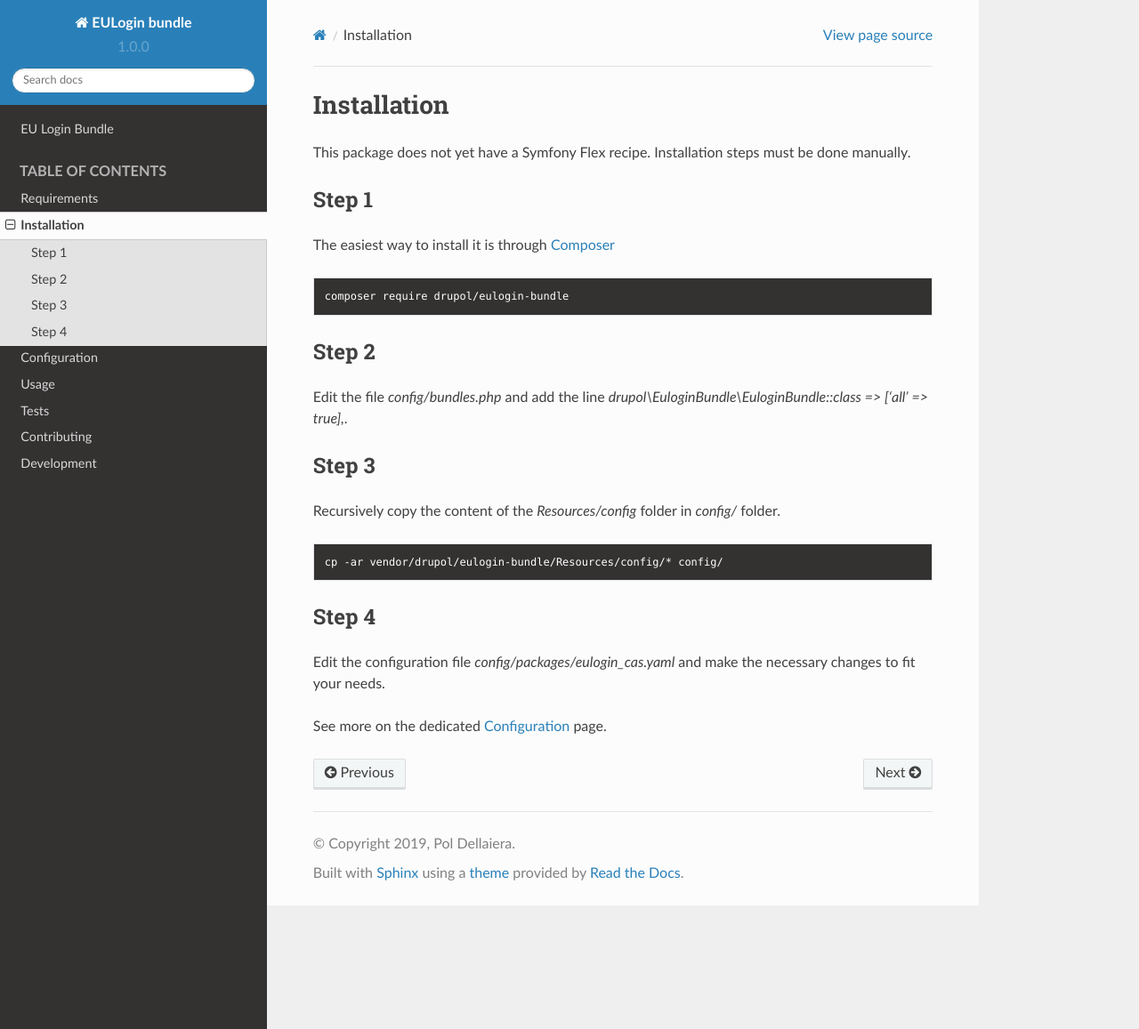
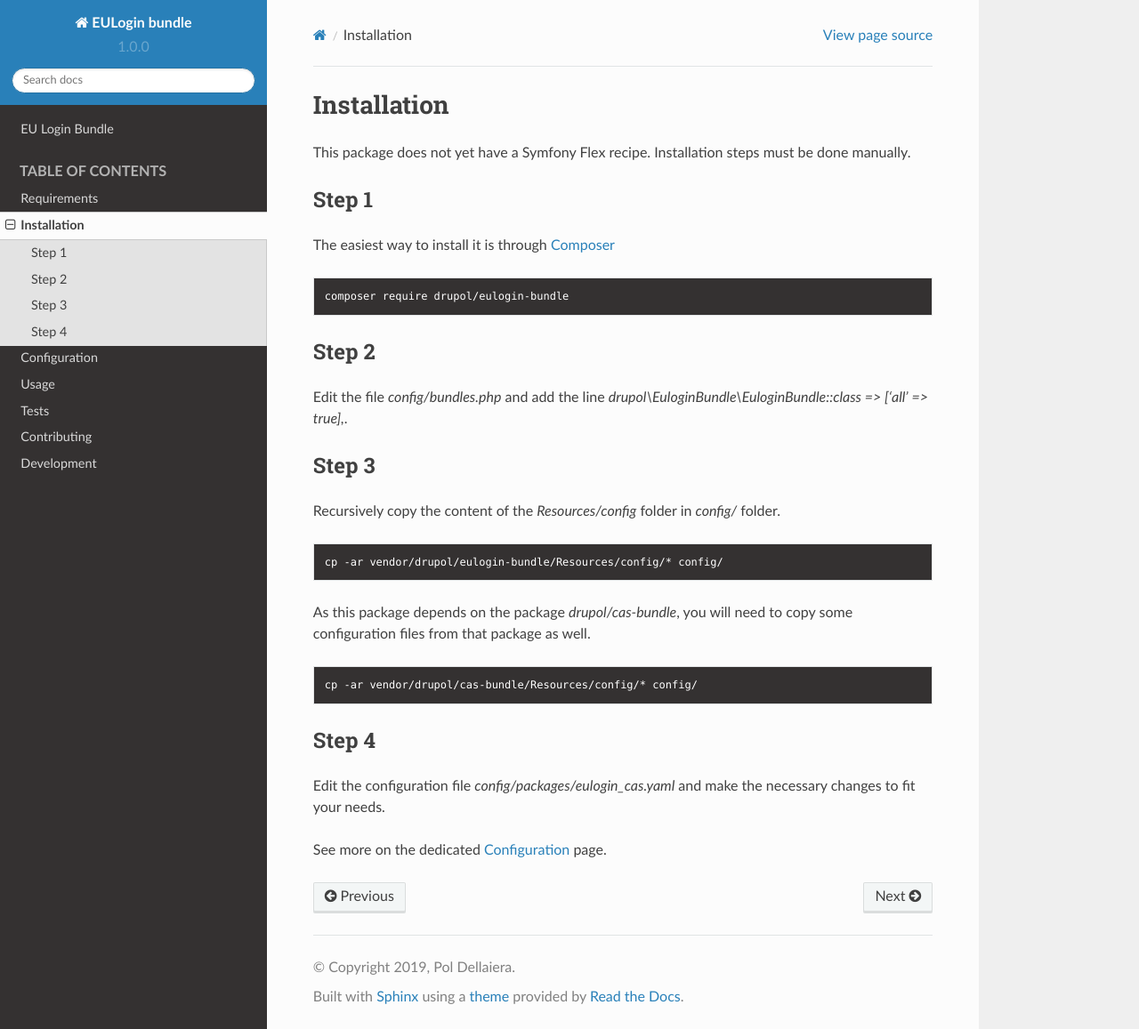
Before and after one commit to ecphp/eu-login-bundle, a Sphinx documentation site: the page built from docs/pages/installation.rst, in a window 1280 px wide and 1157 px high. Shown: the whole window at 89% size. Built offline with Sphinx 7.4.7 and the Read the Docs theme 2.0.0, drawn with Linux system fonts in a browser that asks for light colours.

Commit message:
Documentation.

```diff
--- a/docs/pages/installation.rst
+++ b/docs/pages/installation.rst
@@ -28,6 +28,14 @@ Recursively copy the content of the `Resources/config` folder in `config/` folde
 
     cp -ar vendor/drupol/eulogin-bundle/Resources/config/* config/
 
+As this package depends on the package `drupol/cas-bundle`, you will need to copy
+some configuration files from that package as well.
+
+.. code-block:: bash
+
+    cp -ar vendor/drupol/cas-bundle/Resources/config/* config/
+
+
 Step 4
 ~~~~~~
 
```
